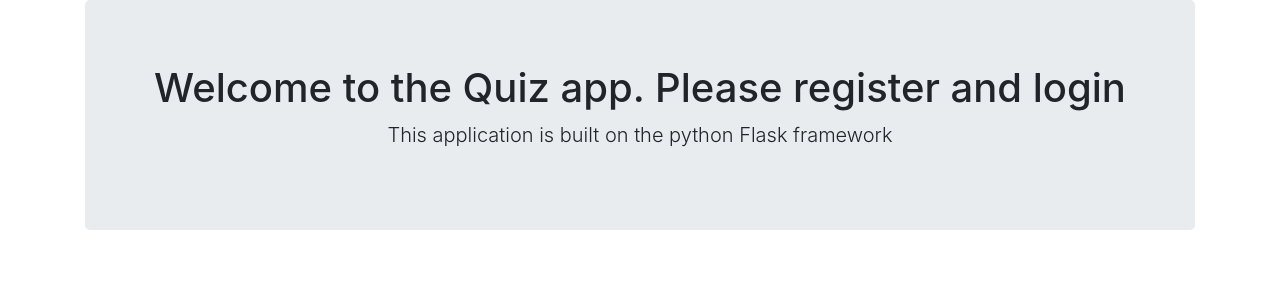
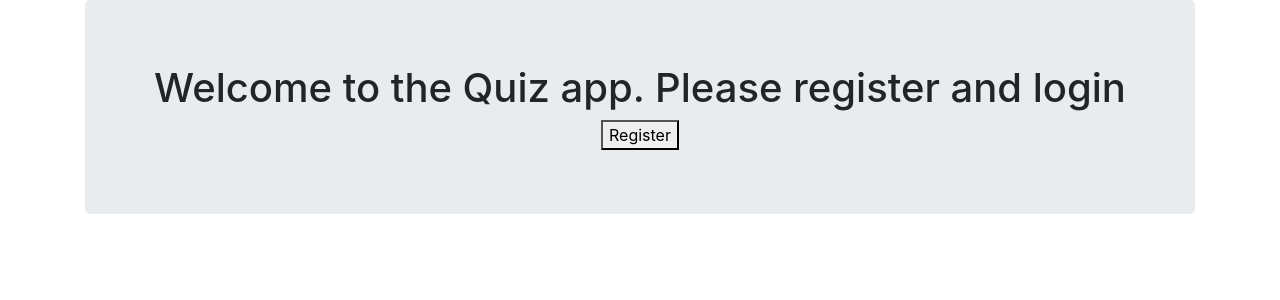
Before and after one commit to justtryingtosurvive/practoproject, a Flask app: page / in a window 1280 px wide. Shown: the part 136-436 px from the top of the page. Run offline with Flask 2, Linux system fonts and the light colour scheme; some libraries are stand-ins or nearby versions.

Commit message:
Created Register button

```diff
--- a/templates/home.html
+++ b/templates/home.html
@@ -3,6 +3,12 @@
 {% block body %}
 <div class="jumbotron text-center">
 	<h1>Welcome to the Quiz app. Please register and login</h1>
-	<p class="lead"> This application is built on the python Flask framework</p>
+	<button id="myButton" class="float-centre submit-button" >Register</button>
+
+<script type="text/javascript">
+    document.getElementById("myButton").onclick = function () {
+        location.href = "/register";
+    };
+</script>
 </div>
 {% endblock %}
```
